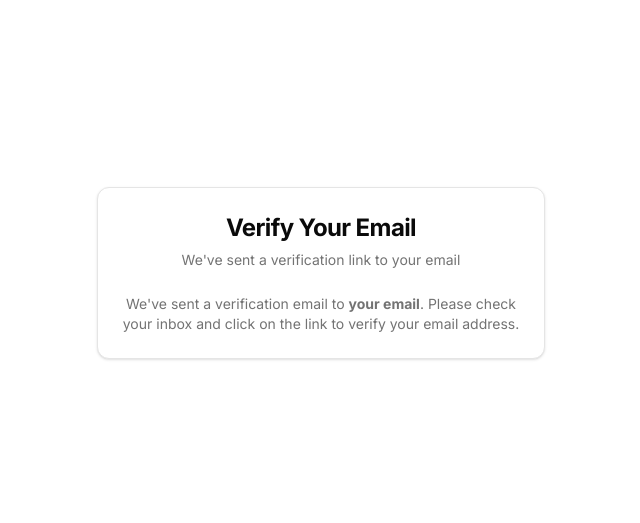
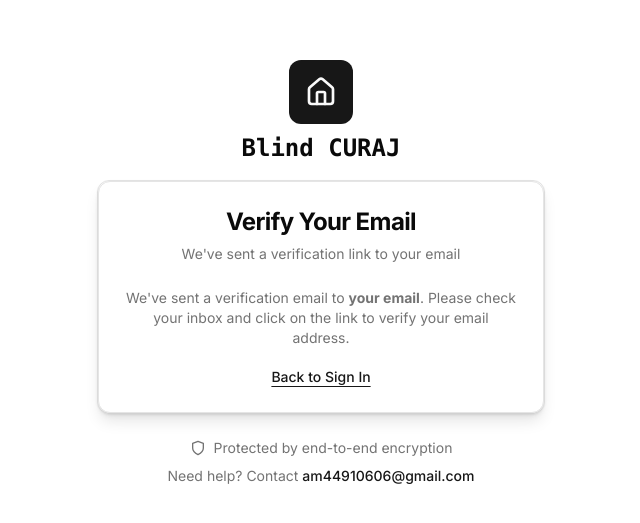
Before and after one commit to idityaGE/Blind-CURAJ, a Next.js app in the folder frontend/: page /verify in a window 1280 px wide. Shown: the part 127-650 px from the top of the page, without its empty margins (319-959 px from the left). Built offline with nearby package versions, Linux system fonts and the light colour scheme.

Commit message:
refactor auth layout and verification page; enhance styling, add logo and footer information, and improve navigation

```diff
--- a/frontend/app/(auth)/layout.tsx
+++ b/frontend/app/(auth)/layout.tsx
@@ -1,12 +1,61 @@
+import React from 'react';
+import { HomeIcon } from 'lucide-react';
+import Link from 'next/link';
 
-export default async function authLayout({
+export default function AuthLayout({
   children
 }: {
   children: React.ReactNode
 }) {
   return (
-    <div className="flex items-center justify-center h-screen">
-      {children}
+    <div className="min-h-screen bg-background">
+      <div className="flex flex-col items-center justify-center min-h-screen py-8 px-4 sm:px-6 lg:px-8">
+        {/* Logo and branding section */}
+        <div className="flex flex-col items-center mb-4">
+          <Link
+            href="/"
+            className="flex items-center justify-center w-16 h-16 bg-primary transition-colors rounded-xl mb-2"
+          >
+            <HomeIcon className="w-8 h-8 text-primary-foreground" />
+          </Link>
+          <h1 className="text-2xl font-bold text-foreground font-mono">Blind CURAJ</h1>
+        </div>
+
+        {/* Main content area with card effect */}
+        <div className="w-full max-w-md">
+          <div className="bg-card text-card-foreground shadow-lg rounded-xl border">
+            {children}
+          </div>
+
+          {/* Footer information */}
+          <div className="mt-6 text-center space-y-2">
+            <div className="flex items-center justify-center gap-2 text-sm text-muted-foreground">
+              <svg
+                xmlns="http://www.w3.org/2000/svg"
+                viewBox="0 0 24 24"
+                fill="none"
+                stroke="currentColor"
+                strokeWidth="2"
+                strokeLinecap="round"
+                strokeLinejoin="round"
+                className="w-4 h-4"
+              >
+                <path d="M12 22s8-4 8-10V5l-8-3-8 3v7c0 6 8 10 8 10" />
+              </svg>
+              <span>Protected by end-to-end encryption</span>
+            </div>
+            <p className="text-sm text-muted-foreground">
+              Need help? Contact{' '}
+              <a
+                href="mailto:am44910606@gmail.com"
+                className="font-medium text-primary hover:text-primary/80 transition-colors"
+              >
+                am44910606@gmail.com
+              </a>
+            </p>
+          </div>
+        </div>
+      </div>
     </div>
   );
 }
--- a/frontend/app/(auth)/verify/page.tsx
+++ b/frontend/app/(auth)/verify/page.tsx
@@ -1,6 +1,7 @@
 import { Suspense } from 'react';
 import { Card, CardContent, CardDescription, CardHeader, CardTitle } from "@/components/ui/card";
 import { Loader2 } from 'lucide-react';
+import Link from 'next/link';
 
 function VerifyContent({ email }: { email: string }) {
   return (
@@ -16,6 +17,14 @@ function VerifyContent({ email }: { email: string }) {
           We've sent a verification email to <strong>{email}</strong>.
           Please check your inbox and click on the link to verify your email address.
         </p>
+        <div className="text-center">
+          <Link
+            href="/signin"
+            className="text-sm font-medium text-primary hover:text-primary/90 underline underline-offset-4"
+          >
+            Back to Sign In
+          </Link>
+        </div>
       </CardContent>
     </Card>
   );
@@ -25,7 +34,7 @@ export default function VerifyPage({ searchParams }: { searchParams: { email?: s
   const email = searchParams.email || 'your email';
 
   return (
-    <div className="min-h-screen flex items-center justify-center py-12 px-4 sm:px-6 lg:px-8">
+    <div className="flex items-center justify-center">
       <Suspense fallback={<Loader2 className="h-8 w-8 animate-spin text-primary" />}>
         <VerifyContent email={email} />
       </Suspense>
```
